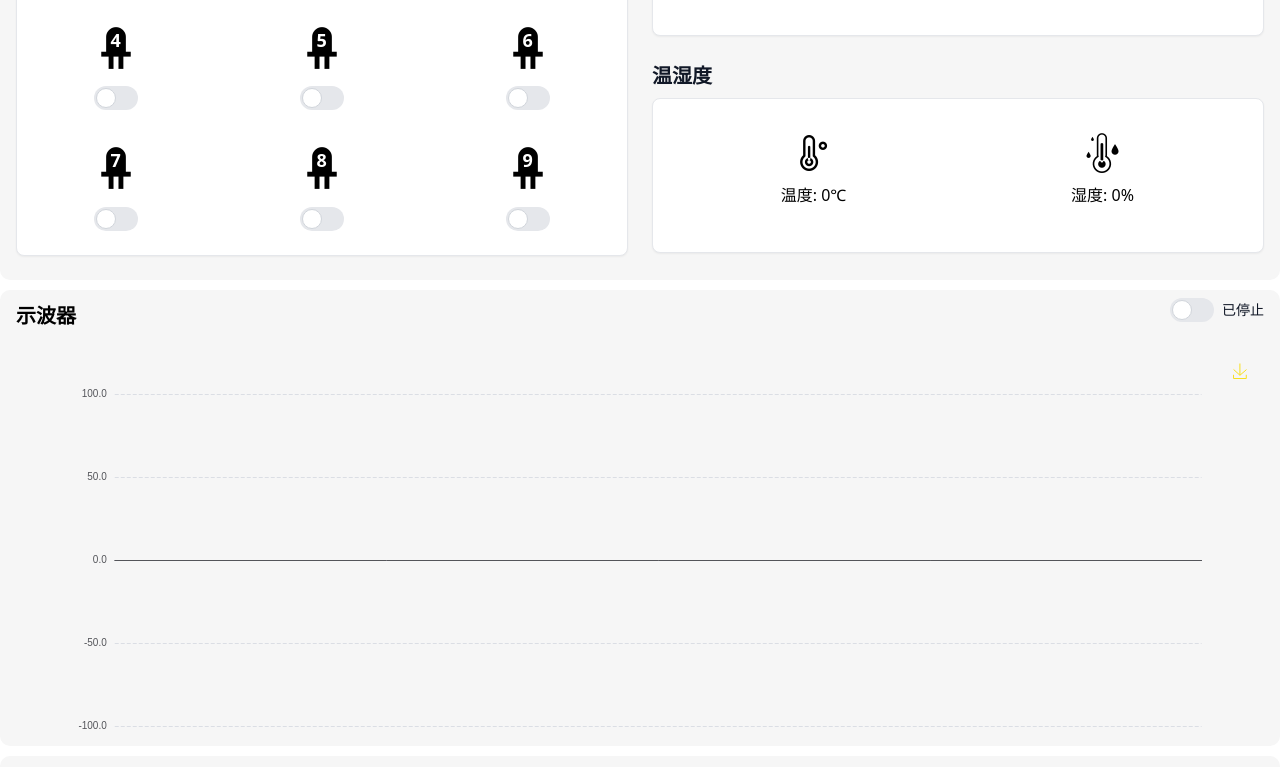
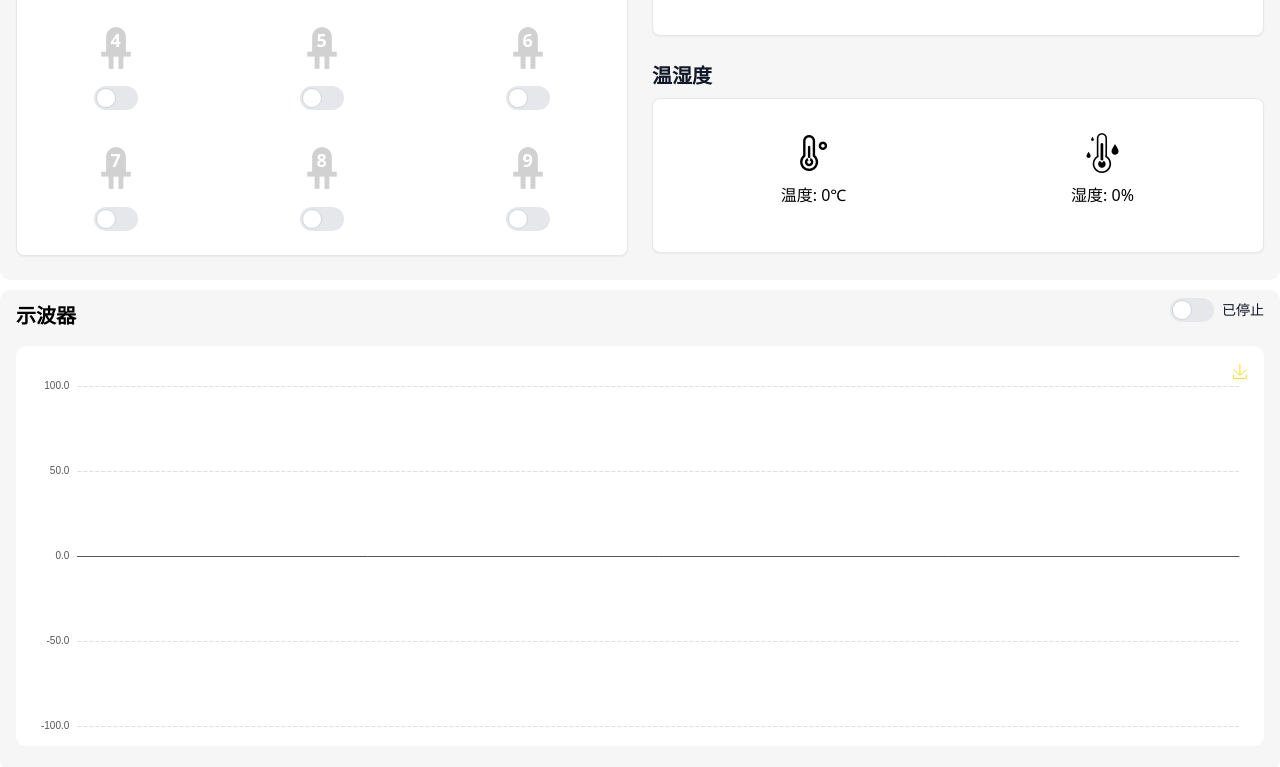
Before and after one commit to Miao-tech/ytj-web, a React (Create React App) app: page / in a window 1280 px wide. Shown: the part 280-1047 px from the top of the page. Built offline with nearby package versions, Linux system fonts and the light colour scheme; no server answers.

Commit message:
调整样式

```diff
--- a/src/components/led.js
+++ b/src/components/led.js
@@ -46,7 +46,7 @@ function Led() {
             {
                 enable ?
                     <span class="iconfont icon-led-on" style={{ fontSize: '59px', color: "#ffb300" }}></span> :
-                    <span class="iconfont icon-led-off" style={{ fontSize: '59px' }}></span>
+                    <span class="iconfont icon-led-off" style={{ fontSize: '59px', color: "#d1d1d1" }}></span>
             }
         </div >
     }
--- a/src/components/oscilloscope.js
+++ b/src/components/oscilloscope.js
@@ -185,10 +185,10 @@ function Oscilloscope() {
             transitionDuration: 0
         },
         grid: {
-            left: '5%',
-            right: '5%',
+            left: '2%',
+            right: '2%',
             bottom: '5%',
-            top: '12%',
+            top: '10%',
             containLabel: true,
             // backgroundColor: '#000',
             // borderColor: '#333'
@@ -287,7 +287,7 @@ function Oscilloscope() {
     };
 
     return (
-        <div className="mx-auto px-4 sm:container mt-[10px]" style={{
+        <div className="mx-auto px-4 sm:container mt-[10px] pb-6" style={{
             backgroundColor: "#f6f6f6",
             borderRadius: "10px"
         }}>
@@ -326,9 +326,10 @@ function Oscilloscope() {
             </div>
 
             <ReactECharts
+                className='bg-white'
                 ref={chartRef}
                 option={options}
-                style={{ height: '400px' }}
+                style={{ height: '400px', borderRadius: "10px", paddingBottom: "10px" }}
                 notMerge={false} // 改为false，允许合并更新
                 lazyUpdate={true} // 开启延迟更新
             />
--- a/src/components/powersupply.js
+++ b/src/components/powersupply.js
@@ -1,6 +1,5 @@
 import { useState, useEffect } from 'react';
 import { useSelector } from 'react-redux';
-import wsManager from '../io';
 import { APIPowerSupplyOff, APIPowerSupplyOn, APISetVoltage } from '../request/api';
 
 function PowerSupply() {
@@ -98,7 +97,7 @@ function PowerSupply() {
 
         // 如果输出已开启，立即发送电压设置请求
         if (outputEnabled) {
-            const success = await wsManager.controlPowerSupply('voltage', newVoltage);
+            const success = await controlPowerSupply('voltage', newVoltage);
             console.log('电压设置结果:', success ? '成功' : '失败');
         }
     };
--- a/src/io.js
+++ b/src/io.js
@@ -16,7 +16,6 @@ import {
     APIGetTemperature,
     APIGetDistance,
     APIGetLight,
-    APIGetHumidity
 } from './request/api';
 
 class WebSocketManager {
@@ -45,7 +44,6 @@ class WebSocketManager {
         this.temperatureTimer = setInterval(() => {
             if (this.isConnected) {
                 APIGetTemperature();
-                APIGetHumidity();
             }
         }, interval);
     }
--- a/src/request/api.js
+++ b/src/request/api.js
@@ -6,11 +6,8 @@ export const APIOpenLED = (numbers) => request(`/open_led?numbers=${numbers}`);
 // 关闭LED
 export const APICloseLED = (numbers) => request(`/close_led?numbers=${numbers}`);
 
-// 得到温度
+// 得到温湿度
 export const APIGetTemperature = () => request('/get_temperature');
-
-// 得到湿度
-export const APIGetHumidity = () => request('/get_humidity');
 
 // 得到距离
 export const APIGetDistance = () => request('/get_distance');
```
Also changed, not shown: 2 other files (tests, documents, lock files or other folders).
